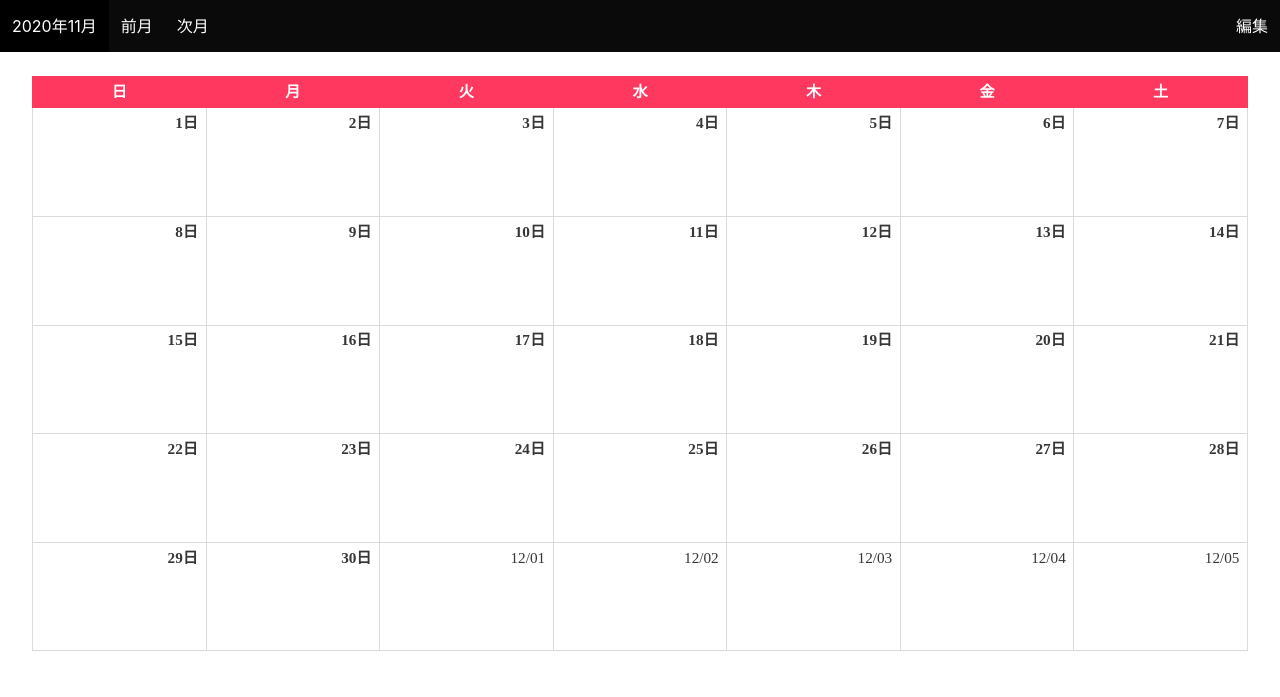
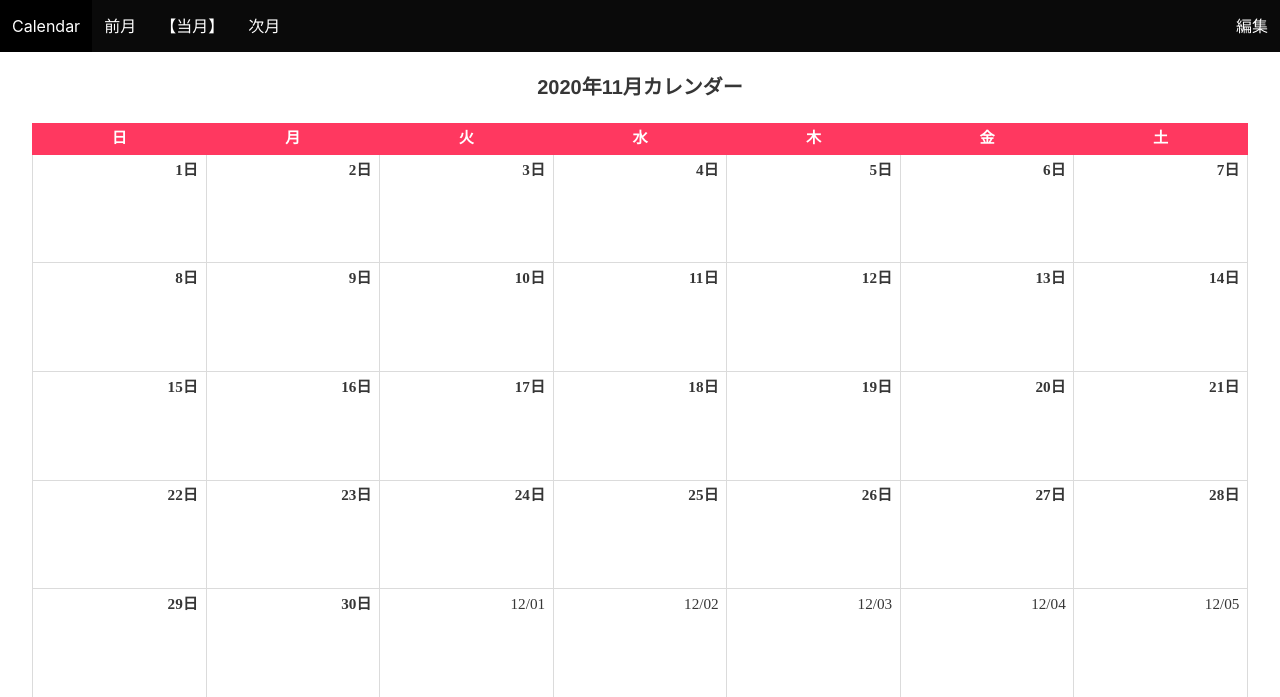
Before and after one commit to gotonorio/calendar, a Django app: page /calendar/ in a window 1280 px wide. Shown: the top 697 px of the page. Run offline with Django 3.2, Linux system fonts and the light colour scheme; data that the repository does not hold is empty; parts of the project's set-up code (start-up, migrations or seed data) failed here and were passed over.

Commit message:
デプロイ対応

```diff
--- a/mcal/templates/mcal/calendar.html
+++ b/mcal/templates/mcal/calendar.html
@@ -4,7 +4,7 @@
 {# https://bulma.io/documentation/components/navbar/ #}
 <nav class="navbar is-black is-size-6" role="navigation" aria-label="main navigation">
   <div class="navbar-brand">
-    <a class="navbar-item">{{ month_current | date:"Y年m月" }}</a>
+    <a class="navbar-item">Calendar</a>
     {# ハンバーガアイコンのため以下の5行とbase.htmlでのjsスクリプトが必要 #}
     <a role="button" class="navbar-burger " aria-label="menu" aria-expanded="false" data-target="navbarBasicExample">
       <span aria-hidden="true"></span>
@@ -15,6 +15,7 @@
   <div id="navbarBasicExample" class="navbar-menu">
     <div class="navbar-start">
       <a class="navbar-item" href="{% url 'mcal:calendar' month_previous.year month_previous.month %}">前月</a>
+      <a class="navbar-item" href="{% url 'mcal:calendar'%}">【当月】</a>
       <a class="navbar-item" href="{% url 'mcal:calendar' month_next.year month_next.month %}">次月</a>
     </div>
     <div class="navbar-end">
@@ -39,6 +40,9 @@
 
 <br>
 <div class="container is-fluid">
+  <div class="content has-text-centered">
+    <h4>{{ month_current | date:"Y年m月" }}カレンダー</h4>
+  </div>
   <table class="table is-narrow is-responsible is-bordered">
     <thead>
       <tr>
--- a/mcal/templates/mcal/calendar_form.html
+++ b/mcal/templates/mcal/calendar_form.html
@@ -28,6 +28,9 @@
 {% block content %}
 <br>
 <div class="ss_container is-fluid">
+  <div class="content has-text-centered">
+    <h4>{{ month_current | date:"Y年m月" }}</h4>
+  </div>
   {% include 'mcal/includes/month.html' %}
   <hr>
   {{date}}
```
Also changed, not shown: gon_cal/settings.py (+8 -2 lines), 1 other file.
